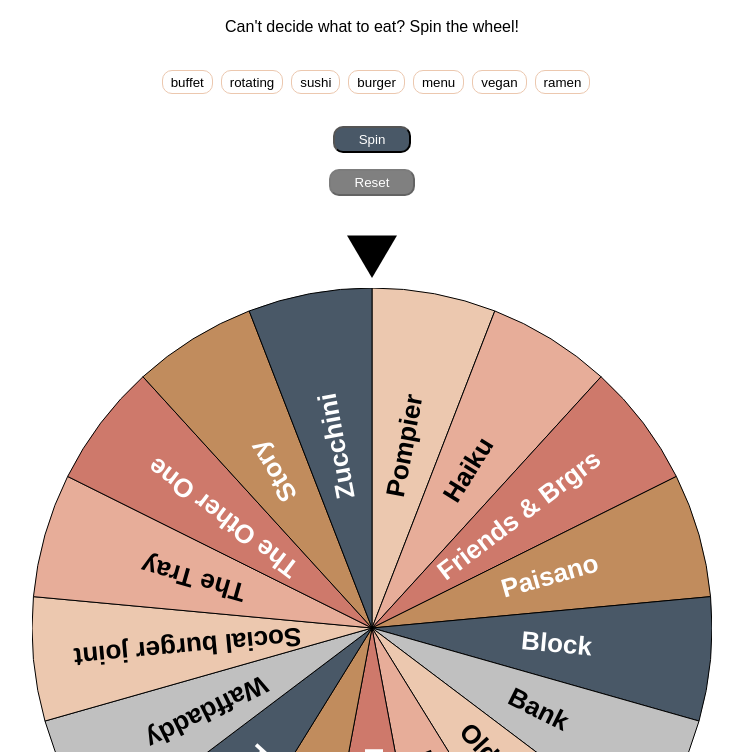
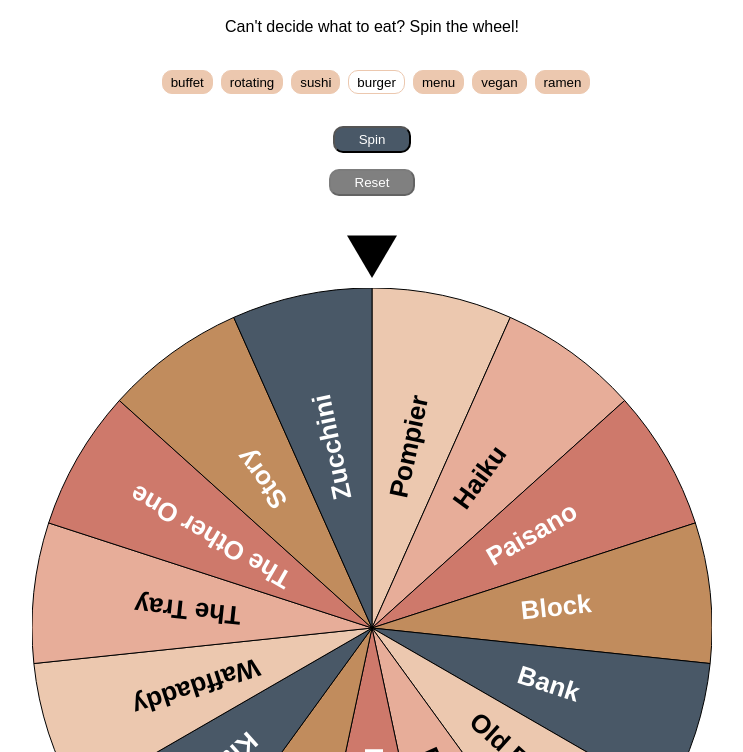
Before and after one commit to Chogster/cr-food-wheel, a plain HTML site: page index.html in a window 1280 px wide. Both pictures are taken after a click on the button "burger". Shown: the part 48-800 px from the top of the page, without its empty margins (268-1011 px from the left). Drawn offline with nearby package versions, Linux system fonts and the light colour scheme.

Commit message:
Added documentation, add/remove tag logic

```diff
--- a/index.html
+++ b/index.html
@@ -14,7 +14,7 @@
             <br />
 
             <template x-for="tag in state.tags">
-                <button onClick="selectTag" x-bind:data-tag="tag" class="pill" x-text="tag"></button>
+                <button @click="selectTag($el)" x-bind:data-tag="tag" class="pill selected" x-text="tag"></button>
             </template>
 
             <div class="pt-5 container">
--- a/js/index.js
+++ b/js/index.js
@@ -1,19 +1,36 @@
 let theWheel = {};
+let globalState = {};
+let excludedTags = [];
+let wheelSpinning = false;
 const spinBtn = document.getElementById('spin_button');
 const resetBtn = document.getElementById('reset_button');
 
+/**
+ * Called at init, returns the state object to render stuff on DOM
+ * @returns {Object} State object
+ */
 const initData = async () => {
     const fileData = await fetch('./list.json').then(res => {return res.json()});
     const state = {
         "data": fileData.list,
         "tags": assignTags(fileData.list),
     };
+    constructWheel(fileData.list);
+    globalState = state;
+    return state;
+}
+
+/**
+ * Takes in an array of objects to construct the wheel again
+ * @param {Array} segmentData
+ */
+const constructWheel = (segmentData) => {
     theWheel = new Winwheel({
-        'numSegments'  : fileData.list.length,     // Specify number of segments.
+        'numSegments'  : segmentData.length,     // Specify number of segments.
         'outerRadius'  : 340,   // Set outer radius so wheel fits inside the background.
         'textFontSize' : 26,    // Set font size as desired.
         'segments'     :        // Define segments including colour and text.
-        assignSegments(fileData.list),
+        assignSegments(segmentData),
         'animation' :           // Specify the animation to use.
         {
             'type'     : 'spinToStop',
@@ -22,10 +39,14 @@ const initData = async () => {
             'callbackFinished' : alertPrize
         }
     });
-
-    return state;
+    theWheel.draw();
 }
 
+/**
+ * Please check list.json to see what the JSON structure looks like
+ * @param {Object} fileData
+ * @returns {Array}
+ */
 const assignTags = (fileData) => {
     let res = [];
     [...fileData].forEach((obj) => {
@@ -34,7 +55,44 @@ const assignTags = (fileData) => {
     return res;
 }
 
-const assignSegments = (fileData) => {
+/**
+ * Adds/removes the tag to excludedTags variable, manipulates classList
+ * @param {HTMLButtonElement} tagElem
+ */
+const selectTag = (tagElem) => {
+    const tagData = tagElem.getAttribute('data-tag');
+    const isSelected = tagElem.classList.contains('selected');
+    if (isSelected) {
+        tagElem.classList.remove('selected');
+        excludedTags.push(tagData);
+    } else {
+        tagElem.classList.add('selected');
+        excludedTags = _.without(excludedTags, tagData);
+    }
+    excludedTags = _.uniq(excludedTags);
+    adjustWheel();
+}
+
+const adjustWheel = () => {
+    let items = [];
+    globalState.data.forEach(item => {
+        if(_.intersection(item.tags, excludedTags).length === 0) {
+            items.push(item);
+        }
+    });
+    _.uniq(items);
+    console.log(items);
+    constructWheel(items);
+}
+
+/**
+ * Takes in an array of objects and maps styling information.
+ * Please check list.json to see what the data structure looks like.
+ * NOTE: The resulting object structure is different from the initial structure
+ * @param {Object} dataList
+ * @returns
+ */
+const assignSegments = (dataList) => {
     const colors = [
         {
             'fillStyle': '#ECC8AF',
@@ -59,61 +117,40 @@ const assignSegments = (fileData) => {
     ];
     let res = [];
     let i = 0;
-    console.log(fileData);
-    [...fileData].forEach((obj) => {
+    [...dataList].forEach((obj) => {
         res.push({
             'text': obj.name,
-            ...colors[i%(colors.length+1)]
+            ...colors[i%(colors.length)]
         })
         i++;
+        res = _.uniq(res);
     });
     return res;
 }
 
-// Vars used by the code in this page to do power controls.
-let wheelPower    = 0;
-let wheelSpinning = false;
-
-// -------------------------------------------------------
-// Click handler for spin button.
-// -------------------------------------------------------
 function startSpin()
 {
-    // Ensure that spinning can't be clicked again while already running.
     if (wheelSpinning == false) {
-        // Based on the power level selected adjust the number of spins for the wheel, the more times is has
-        // to rotate with the duration of the animation the quicker the wheel spins.
         theWheel.animation.spins = 3;
         spinBtn.setAttribute('disabled', true);
-        // Begin the spin animation by calling startAnimation on the wheel object.
         theWheel.startAnimation();
-
-        // Set to true so that power can't be changed and spin button re-enabled during
-        // the current animation. The user will have to reset before spinning again.
         wheelSpinning = true;
     }
 }
 
-// -------------------------------------------------------
-// Function for reset button.
-// -------------------------------------------------------
 function resetWheel()
 {
-    theWheel.stopAnimation(false);  // Stop the animation, false as param so does not call callback function.
-    theWheel.rotationAngle = 0;     // Re-set the wheel angle to 0 degrees.
-    theWheel.draw();                // Call draw to render changes to the wheel.
-    wheelSpinning = false;          // Reset to false to power buttons and spin can be clicked again.
+    theWheel.stopAnimation(false);
+    theWheel.rotationAngle = 0;
+    theWheel.draw();
+    wheelSpinning = false;
     spinBtn.removeAttribute('disabled');
     resetBtn.setAttribute('disabled', true);
 }
 
-// -------------------------------------------------------
-// Called when the spin animation has finished by the callback feature of the wheel because I specified callback in the parameters
-// note the indicated segment is passed in as a parmeter as 99% of the time you will want to know this to inform the user of their prize.
-// -------------------------------------------------------
+
 function alertPrize(indicatedSegment)
 {
-    // Do basic alert of the segment text. You would probably want to do something more interesting with this information.
     resetBtn.removeAttribute('disabled');
     alert("You have won " + indicatedSegment.text);
 }
```
